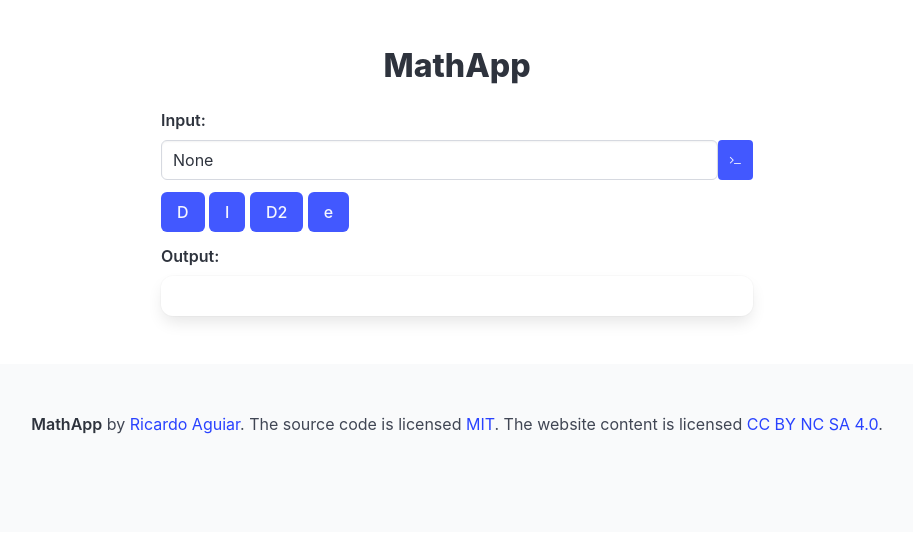
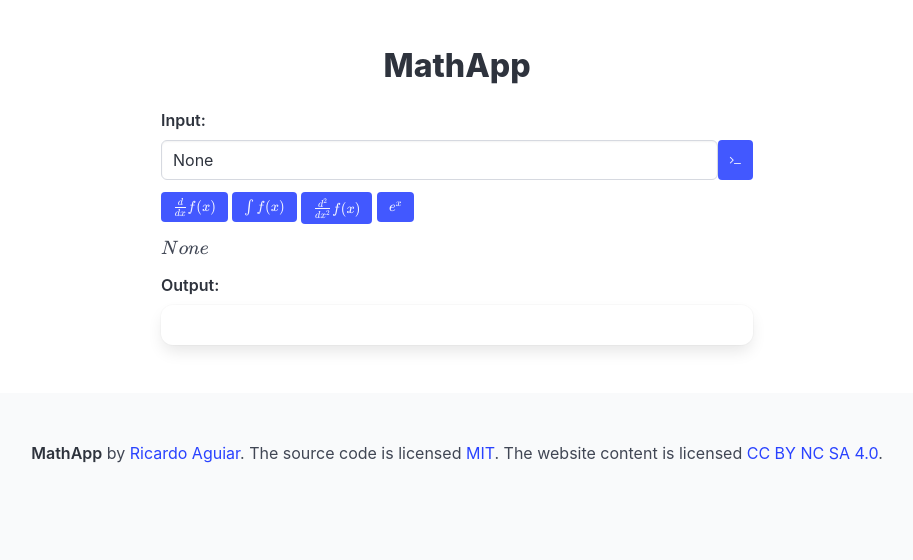
Before and after one commit to ricardobr3no/MathApp, a Flask app: page / in a window 1280 px wide. Shown: the part 52-612 px from the top of the page, without its empty margins (183-1096 px from the left). Run offline with Flask 3, Linux system fonts and the light colour scheme.

Commit message:
refact and update buttons math

```diff
--- a/mathapp/app.py
+++ b/mathapp/app.py
@@ -1,21 +1,24 @@
 from flask import Flask, render_template, request
-from .resolver import expr_latex, resolver
+from .resolver import resolver, expr_formarted, sympy_to_latex
 
 app = Flask(__name__)
 
 @app.route("/", methods=["GET", "POST"])
 def index():
     output = ''
-    entry = request.form.get("entry")
+    entrada = request.form.get("entrada")
+    entrada_formatada = entrada
 
     if request.method == 'POST':
         try:
-            output = resolver(str(entry), mode=2)
+            output = resolver(str(entrada), mode=2)
+            entrada_formatada = sympy_to_latex(entrada);
+            print(entrada_formatada)
+
         except:
             print("nao foi possivel a expressao")
             output = "INVALIDO"
 
-        print(entry, output)
+        print(entrada, output)
 
-    return render_template( "index.html", teste='teste', output=output, entry=entry # transformar no formato LATEX
-)
+    return render_template("index.html", teste='teste', output=output, entrada=entrada, entrada_formatada=entrada_formatada)
--- a/mathapp/templates/index.html
+++ b/mathapp/templates/index.html
@@ -37,38 +37,38 @@
     <form class="formulario" id="form" method="POST">
       <div class="field">
         <label for="" class="label">Input: </label>
-        <!--barra de input-->
+        <!--barra de input 1-->
         <div class="control is-flex">
-          <input type="search" class="input" id="entrada" name="entry" placeholder="entre com a expressao matematica..."
-            value="{{entry}}" required>
-
+          <input type="search" class="input" id="entrada" name="entrada"
+            placeholder="entre com a expressao matematica..." value="{{entrada}}" required>
 
           <button class="button is-link is-small" type="submit">
             <span class="icon-text is-primary">
               <!-- <i class="fa fa-equals"></i> -->
               <i class="fa fa-terminal"></i>
-
             </span>
           </button>
-
         </div>
       </div>
 
       <!--BUTTONS-->
-      <div class="field control  container">
-        <button class="button is-link" type="button" onclick="writer('diff' )">D</button>
-        <button class="button is-link" type="button" onclick="writer('integrate' )">I</button>
-        <button class="button is-link" type="button" onclick="writer('diff')">D2</button>
-        <button class="button is-link" type="button" onclick="writer('exp')">e</button>
+      <div class="field control container">
+        <button class="button is-link is-small" type="button" onclick="">$\frac {d} {d x} f(x)$</button>
+        <button class="button is-link is-small" type="button" onclick="">$ \int f(x)$</button>
+        <button class="button is-link is-small" type="button" onclick="">$\frac {d^2} {d x^2} f(x)$</button>
+        <button class="button is-link is-small" type="button" onclick="">${e^x}$</button>
       </div>
 
+      <div class="field">
+        \( {{entrada_formatada}} \)
+      </div>
       <!--OUTPUT-->
       <div class="field">
         <label for="" class="label">Output: </label>
         <div class="control box">
           {% if output != None %}
           <p id="output">
-            \({{output}}\)
+            \( {{output}} \)
           </p>
           {% endif %}
         </div>
@@ -91,16 +91,11 @@
   </footer>
 
   <script>
-    const output = document.getElementById('output')
 
-    function writer(func) {
-      let expr = func + "()"
-      // Array(expr).splice(expr.length - 1, 0, func)
-      console.log(expr)
+    const derivada = () => {
 
-      const input = document.getElementById('entrada')
-      input.value += expr
     }
+
 
   </script>
   <script>
```
Also changed, not shown: mathapp/resolver.py (+8 -4 lines).
